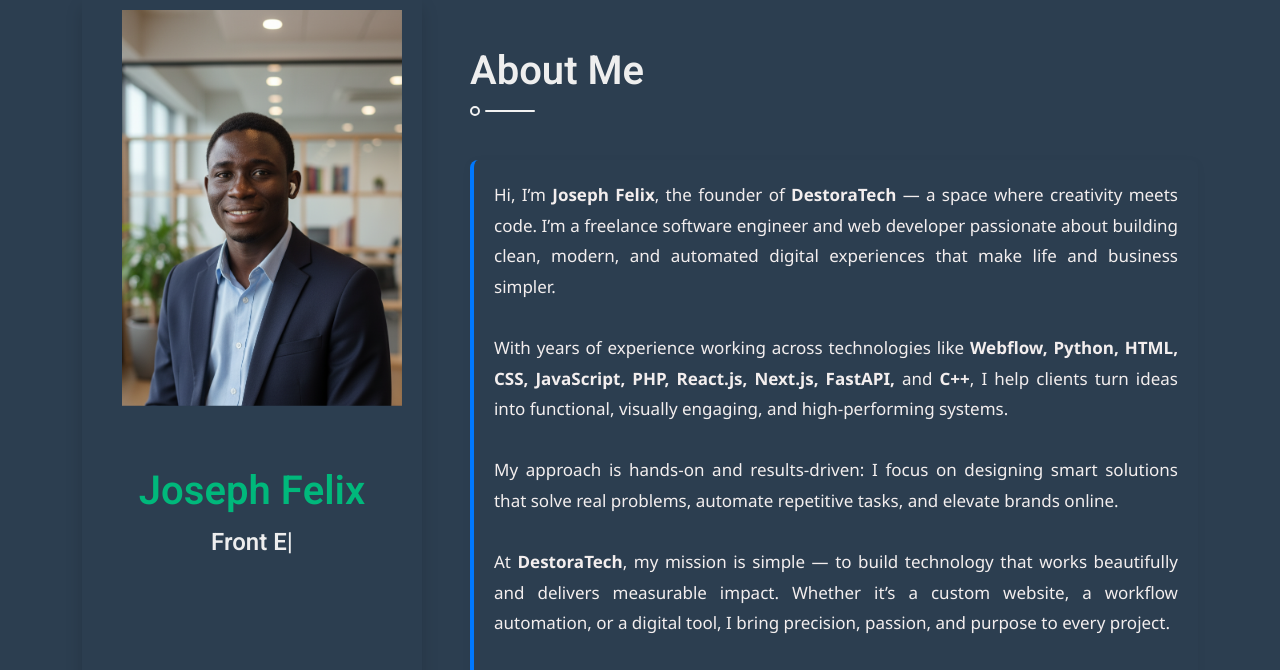
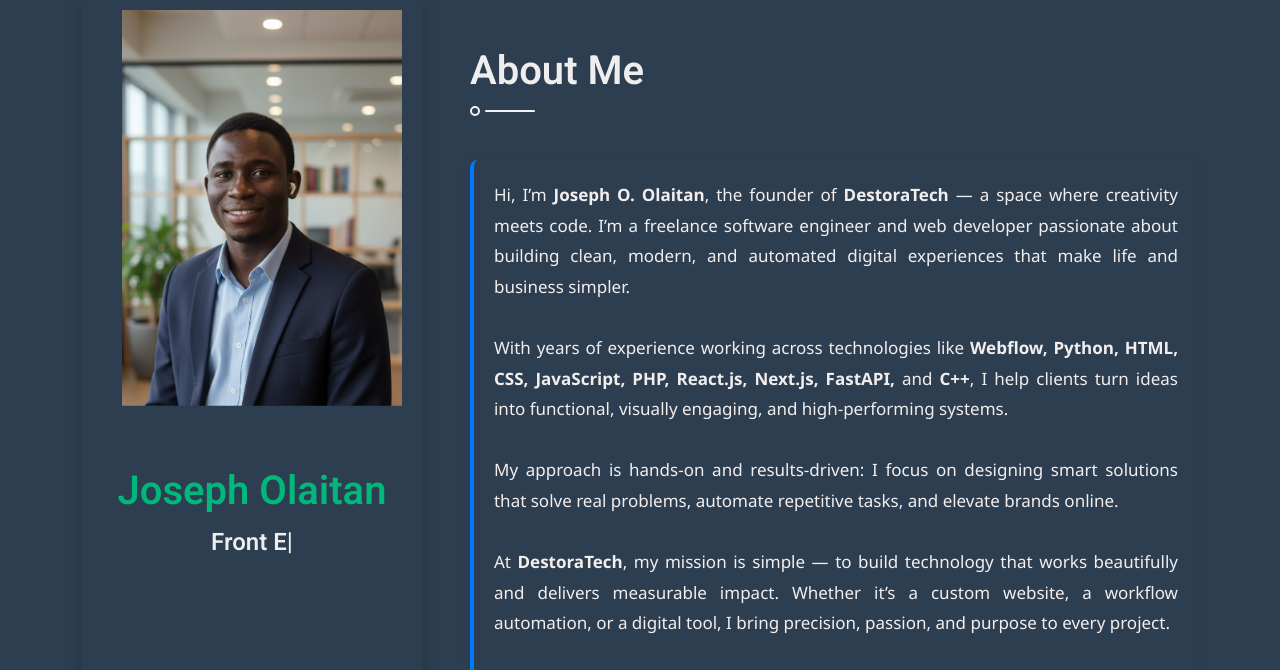
Before and after one commit to Destifaith/destora-portfolio, a plain HTML site: page index.html in a window 1280 px wide. Shown: the top 670 px of the page. Drawn offline with nearby package versions, Linux system fonts and the light colour scheme; files whose address does not match are found by name.

Commit message:
made changes to the contents and added the cv

```diff
--- a/index.html
+++ b/index.html
@@ -4,8 +4,8 @@
         <meta charset="utf-8">
         <title>Destora-Portfolio</title>
          <meta content="width=device-width, initial-scale=1.0" name="viewport">
-        <meta content="Contact DestoraTech - Get in touch with Joseph Felix for web development, software engineering, and automation services" name="description">
-        <meta content="Contact, DestoraTech, Web Development, Software Engineer, Joseph Felix" name="keywords">
+        <meta content="Contact DestoraTech - Get in touch with Joseph Olaitan for web development, software engineering, and automation services" name="description">
+        <meta content="Contact, DestoraTech, Web Development, Software Engineer, Joseph Olaitan" name="keywords">
 
 
         <!-- Favicon -->
@@ -47,7 +47,7 @@
             <div class="row g-5">
                 <div class="col-lg-4 sticky-lg-top vh-100">
                     <div class="d-flex flex-column h-100 text-center overflow-auto shadow">
-<img class="w-100 img-fluid mb-4" src="img/destiny.png" alt="Image" style="clip-path: inset(10px 20px 30px 40px); object-fit: cover; width: 100%;">                        <h1 class="text-primary mt-2">Joseph Felix</h1>
+<img class="w-100 img-fluid mb-4" src="img/destiny.png" alt="Image" style="clip-path: inset(10px 20px 30px 40px); object-fit: cover; width: 100%;">                        <h1 class="text-primary mt-2">Joseph Olaitan</h1>
                         <div class="mb-4" style="height: 22px;">
                             <h4 class="typed-text-output d-inline-block text-light"></h4>
                             <div class="typed-text d-none">Web Designer, Web Developer, Front End Developer, Back End Developer, Data Analysts</div>
@@ -83,7 +83,7 @@
   box-shadow: 0 2px 10px rgba(0,0,0,0.05);
   text-align: justify;
 ">
-  Hi, I’m <strong>Joseph Felix</strong>, the founder of <strong>DestoraTech</strong> — a space where creativity meets code. I’m a freelance software engineer and web developer passionate about building clean, modern, and automated digital experiences that make life and business simpler.
+  Hi, I’m <strong>Joseph O. Olaitan</strong>, the founder of <strong>DestoraTech</strong> — a space where creativity meets code. I’m a freelance software engineer and web developer passionate about building clean, modern, and automated digital experiences that make life and business simpler.
   <br><br>
   With years of experience working across technologies like <strong>Webflow, Python, HTML, CSS, JavaScript, PHP, React.js, Next.js, FastAPI,</strong> and <strong>C++</strong>, I help clients turn ideas into functional, visually engaging, and high-performing systems.
   <br><br>
@@ -96,7 +96,7 @@
 
                         <div class="row mb-4">
                             <div class="col-sm-6 py-1">
-                                <span class="fw-medium text-primary">Name:</span> Joseph Destiny Felix
+                                <span class="fw-medium text-primary">Name:</span> Joseph O. Olaitan
                             </div>
                             <div class="col-sm-6 py-1">
                                 <span class="fw-medium text-primary">Birthday:</span> 29 November 1999
```
Also changed, not shown: 1 other file.
